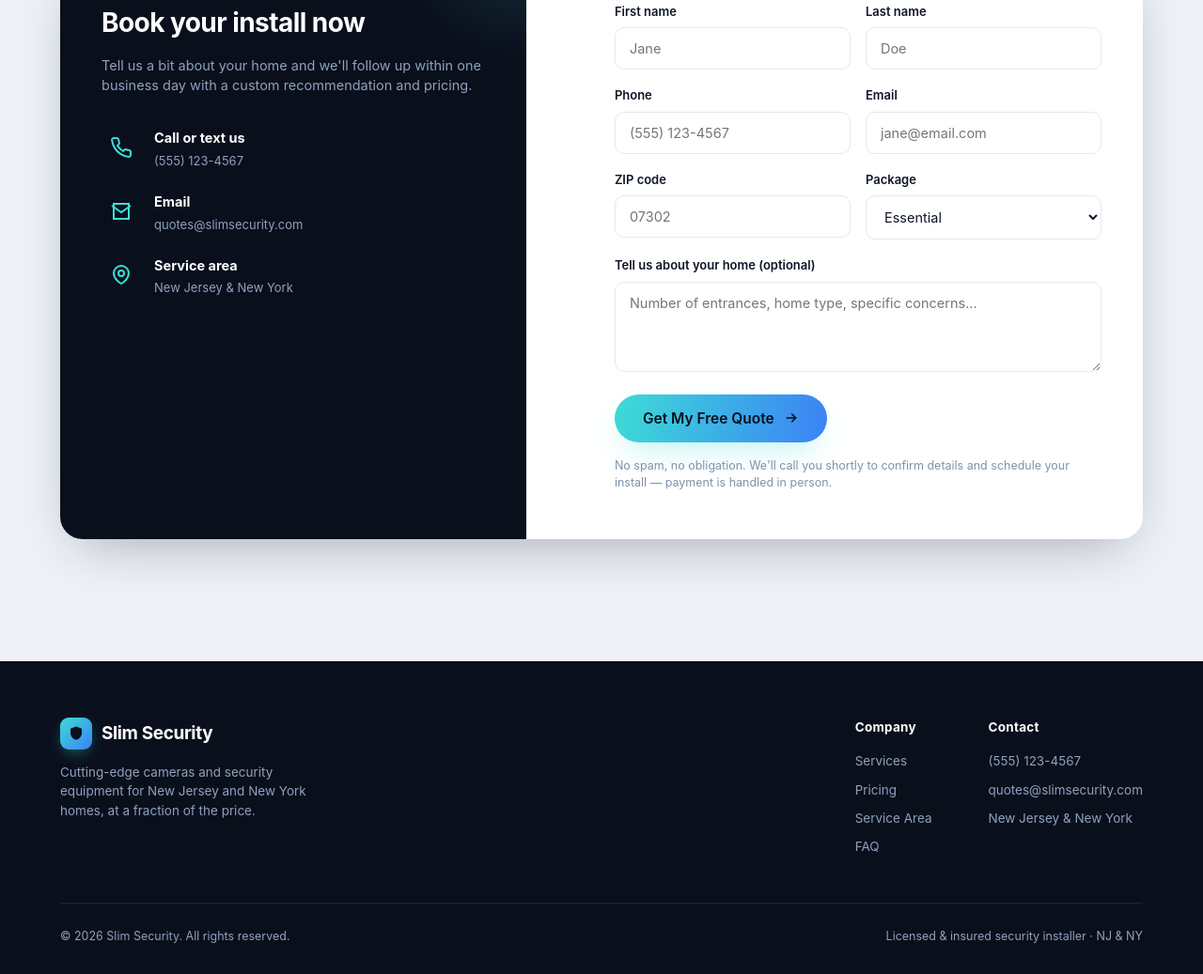
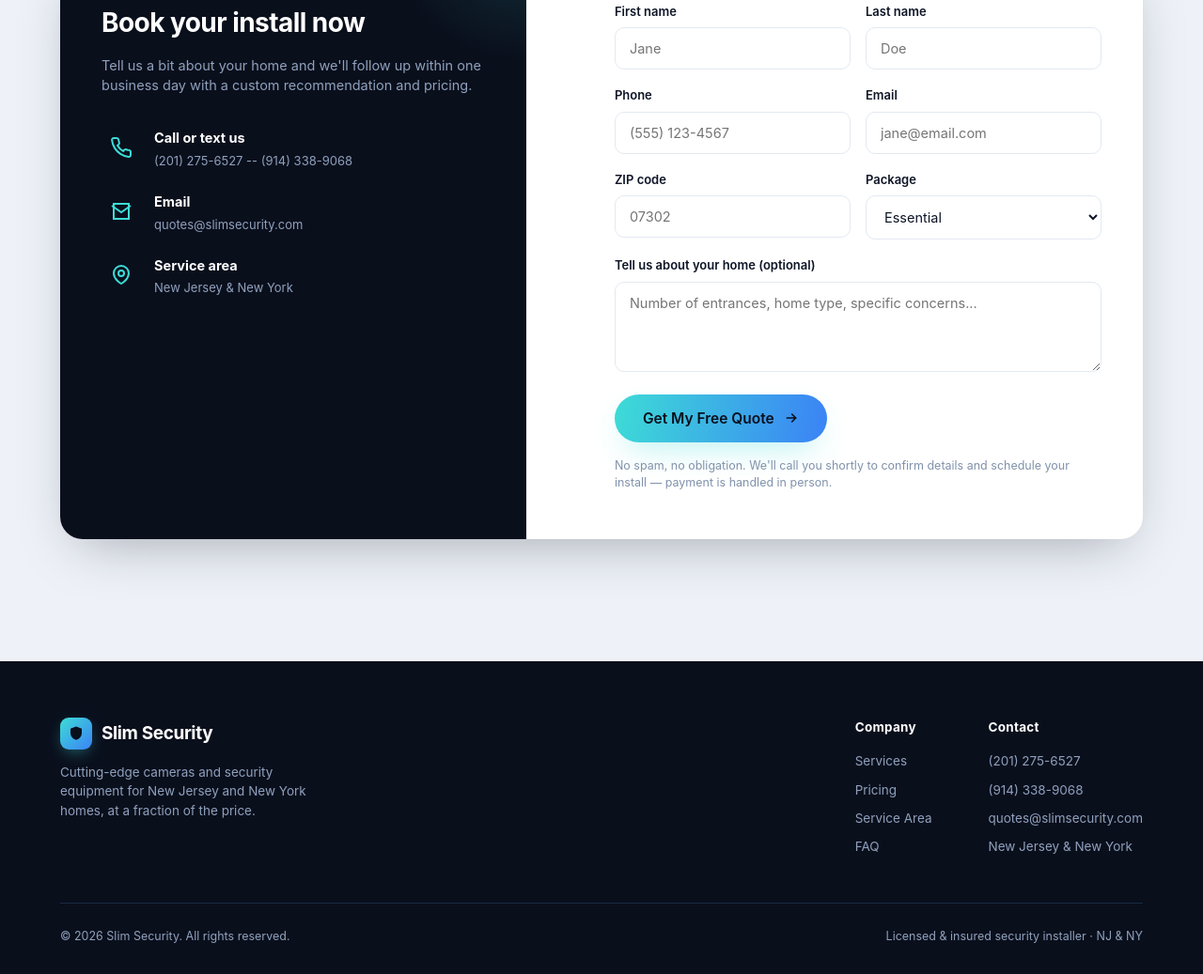
Before and after one commit to henrissss/slim-security, a website: page slim-security/public/index.html in a window 1280 px wide. Shown: the part 6727-7764 px from the top of the page at 94% size. Drawn offline with nearby package versions, Linux system fonts and the light colour scheme; no server answers.

Commit message:
add phone no

```diff
--- a/slim-security/public/index.html
+++ b/slim-security/public/index.html
@@ -805,7 +805,8 @@
         <p>Tell us a bit about your home and we'll follow up within one business day with a custom recommendation and pricing.</p>
         <div class="contact-detail">
           <div class="value-icon"><svg viewBox="0 0 24 24" fill="none" stroke="#3ddcd6" stroke-width="2"><path d="M22 16.92v3a2 2 0 01-2.18 2 19.79 19.79 0 01-8.63-3.07 19.5 19.5 0 01-6-6 19.79 19.79 0 01-3.07-8.67A2 2 0 014.11 2h3a2 2 0 012 1.72c.13.96.36 1.9.68 2.81a2 2 0 01-.45 2.11L8.09 9.91a16 16 0 006 6l1.27-1.27a2 2 0 012.11-.45c.91.32 1.85.55 2.81.68A2 2 0 0122 16.92z"/></svg></div>
-          <div><b>Call or text us</b><span>(555) 123-4567</span></div>
+          <div><b>Call or text us</b><span>(201) 275-6527  --  (914) 338-9068</span></div>
+
         </div>
         <div class="contact-detail">
           <div class="value-icon"><svg viewBox="0 0 24 24" fill="none" stroke="#3ddcd6" stroke-width="2"><path d="M4 4h16v16H4z"/><path d="M22 6l-10 7L2 6"/></svg></div>
@@ -940,7 +941,8 @@
         <div class="footer-col">
           <h4>Contact</h4>
           <ul>
-            <li>(555) 123-4567</li>
+            <li>(201) 275-6527</li>
+			<li>(914) 338-9068</li>
             <li>quotes@slimsecurity.com</li>
             <li>New Jersey &amp; New York</li>
           </ul>
```
